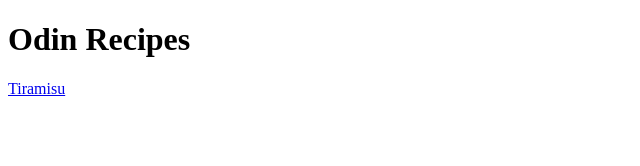
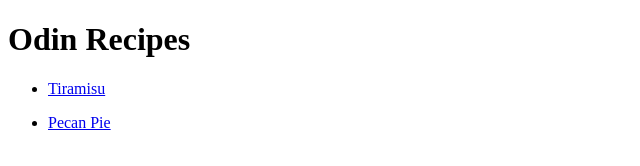
Before and after one commit to orbham/odin-recipes, a plain HTML site: page index.html in a window 1280 px wide. Shown: the whole page, without its empty margins (0-640 px from the left). Drawn offline with Linux system fonts and the light colour scheme.

Commit message:
git push origin main

```diff
--- a/index.html
+++ b/index.html
@@ -7,6 +7,10 @@
 </head>
 <body>
     <h1>Odin Recipes</h1>
-    <a href="recipes/tiramisu.html">Tiramisu</a>
+   <ul>
+   <li><a href="recipes/tiramisu.html">Tiramisu</a></li>
+    <li><p><a href="recipes/pecanpie.html">Pecan Pie</a></p></li>
+
+</ul>
 </body>
 </html>
```
